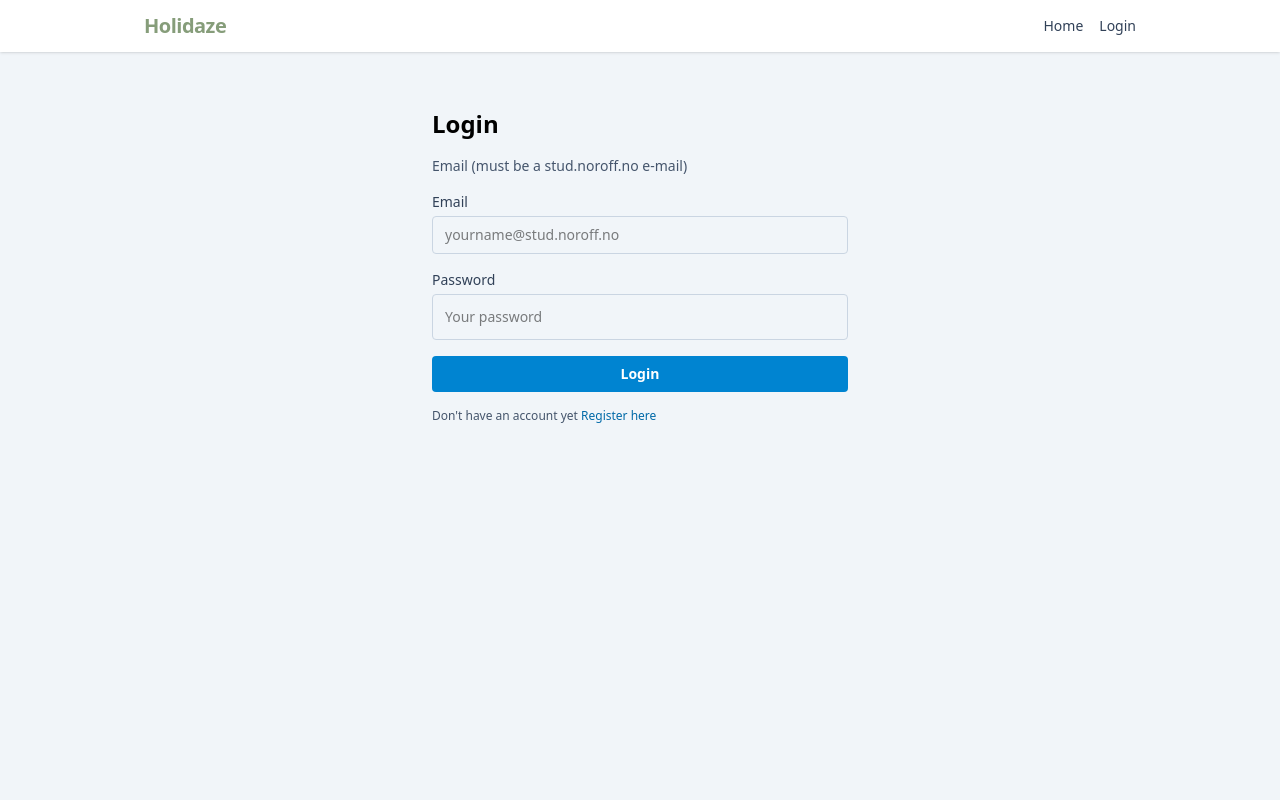
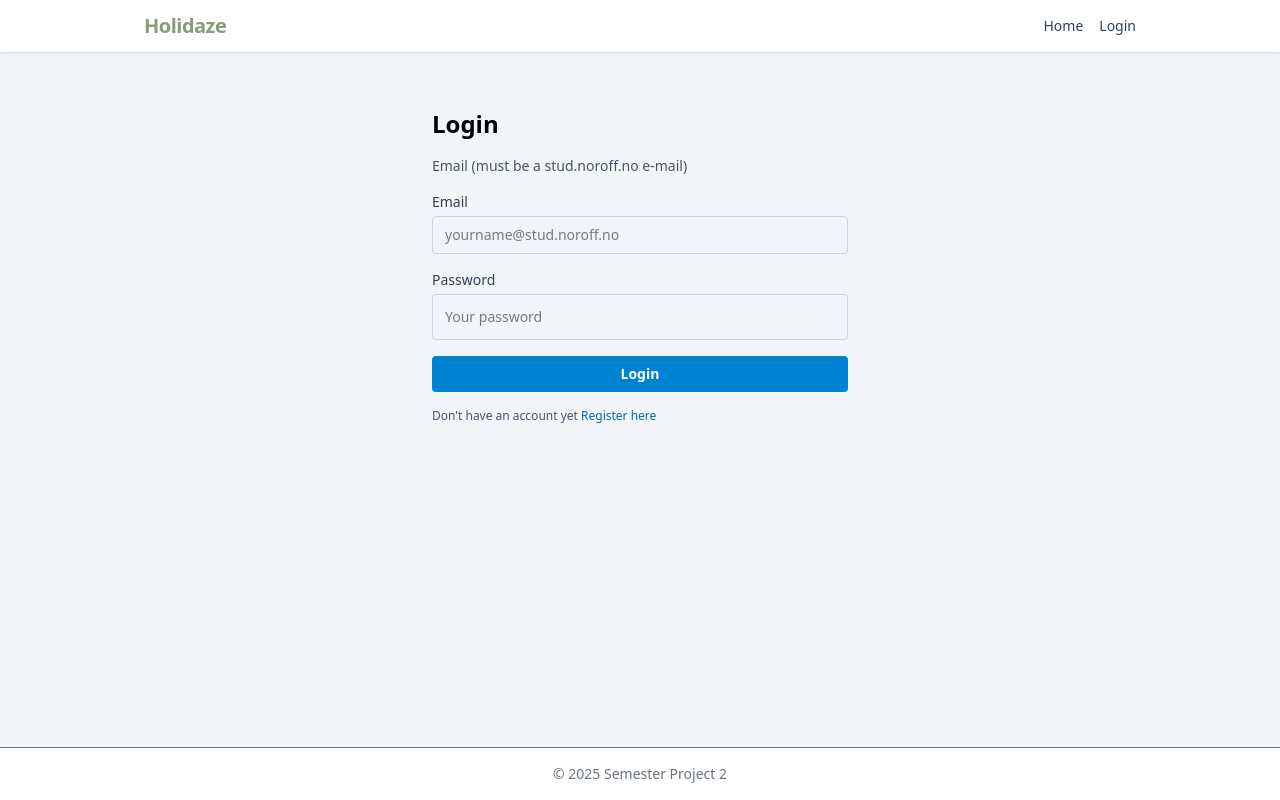
Before and after one commit to HanneStray/holidaze-project, a React (Vite) app: page /login in a window 1280 px wide. Built offline with nearby package versions, Linux system fonts and the light colour scheme; no server answers.

Commit message:
footer added

```diff
--- a/src/App.jsx
+++ b/src/App.jsx
@@ -4,6 +4,7 @@ import VenuesList from "./pages/VenuesList.jsx";
 import Login from "./pages/Login.jsx";
 import Venue from "./pages/Venue.jsx";
 import Navbar from "./components/Navbar.jsx";
+import Footer from "./components/Footer.jsx";
 import Register from "./pages/Register.jsx";
 
 import ManageVenues from "./pages/ManageVenues.jsx";
@@ -17,10 +18,10 @@ import RequireVenueManager from "./components/RequireVenueManager.jsx";
 
 function App() {
   return (
-    <div className="min-h-screen bg-slate-100">
+    <div className="min-h-screen bg-slate-100 flex flex-col">
       <Navbar />
 
-      <main className="mx-auto max-w-5xl px-4 py-6">
+      <main className="mx-auto w-full max-w-5xl px-4 py-6 flex-1">
         <Routes>
           <Route path="/" element={<Home />} />
           <Route path="/venuesList" element={<VenuesList />} />
@@ -59,6 +60,7 @@ function App() {
           <Route path="/bookings" element={<Bookings />} />
         </Routes>
       </main>
+      <Footer />
     </div>
   );
 }
--- /dev/null
+++ b/src/components/Footer.jsx
@@ -0,0 +1,9 @@
+function Footer() {
+  return (
+    <footer class="bg-white mt-auto border-t text-center py-4 text-sm text-gray-500">
+      &copy; 2025 Semester Project 2
+    </footer>
+  );
+}
+
+export default Footer;
```
